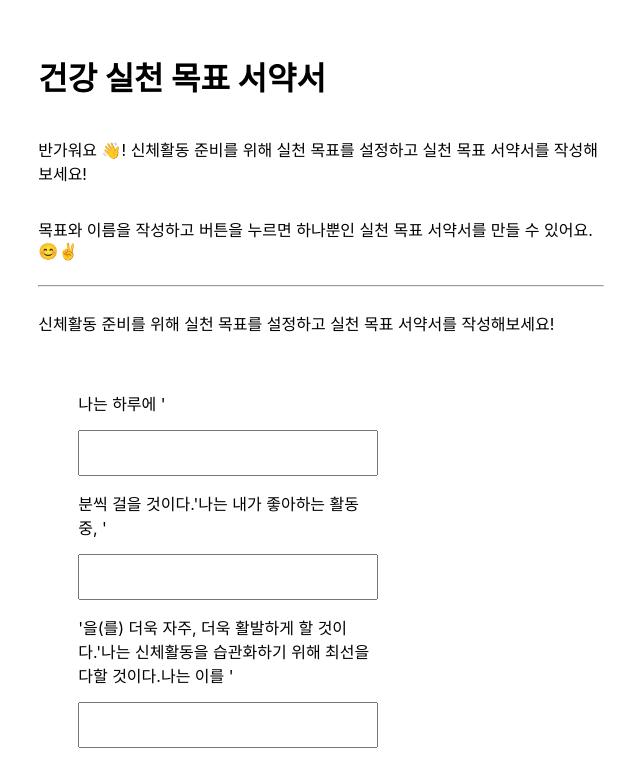
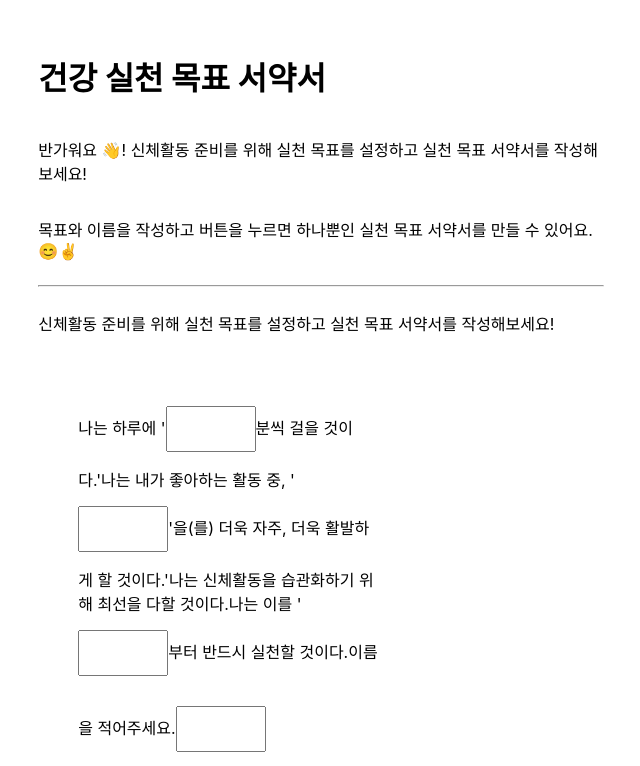
Before and after one commit to YoungseoJ/test_lab, a Next.js app: page / in a window 1280 px wide. Shown: the top 766 px of the page, without its empty margins (319-959 px from the left). Built offline with nearby package versions, Linux system fonts and the light colour scheme; no server answers.

Commit message:
Update FeedbackForm.module.css

```diff
--- a/components/FeedbackForm.module.css
+++ b/components/FeedbackForm.module.css
@@ -8,7 +8,7 @@
   font-size: inherit;
   margin: 15px 0;
   padding: 12px 20px;
-  width: 100%;
+  width: 30%;
 }
 
 .button {
```
